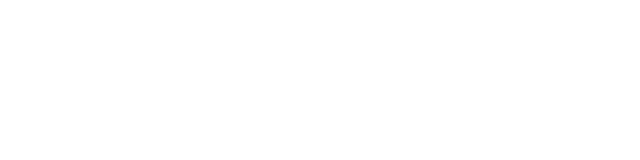
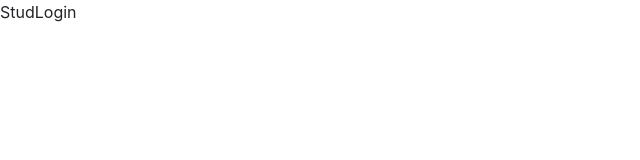
Before and after one commit to Sree1710/course-app-frontend, a React (Create React App) app: page /studlogin in a window 1280 px wide. Before the commit this address had no page. Shown: the top 160 px of the page, without its empty margins (0-640 px from the left). Built offline with nearby package versions, Linux system fonts and the light colour scheme.

Commit message:
StudLogin component completed

```diff
--- a/src/App.js
+++ b/src/App.js
@@ -5,6 +5,7 @@
 import './App.css';
 import AdminLogin from './Components/AdminLogin';
 import StudReg from './Components/StudReg';
+import StudLogin from './Components/StudLogin';
 
 
 function App() {
@@ -17,6 +18,7 @@
       <Route path='/admviewclg' exact element={<AdminViewClg/>}/>
       <Route path='/admviewstud' exact element={<AdminViewStudent/>}/>
       <Route path='/studreg' exact element={<StudReg/>}/>
+      <Route path='/studlogin' exact element={<StudLogin/>}/>
      </Routes>
      </BrowserRouter>
     </div>
--- /dev/null
+++ b/src/Components/StudLogin.jsx
@@ -0,0 +1,9 @@
+import React from 'react'
+
+const StudLogin = () => {
+  return (
+    <div>StudLogin</div>
+  )
+}
+
+export default StudLogin
```
